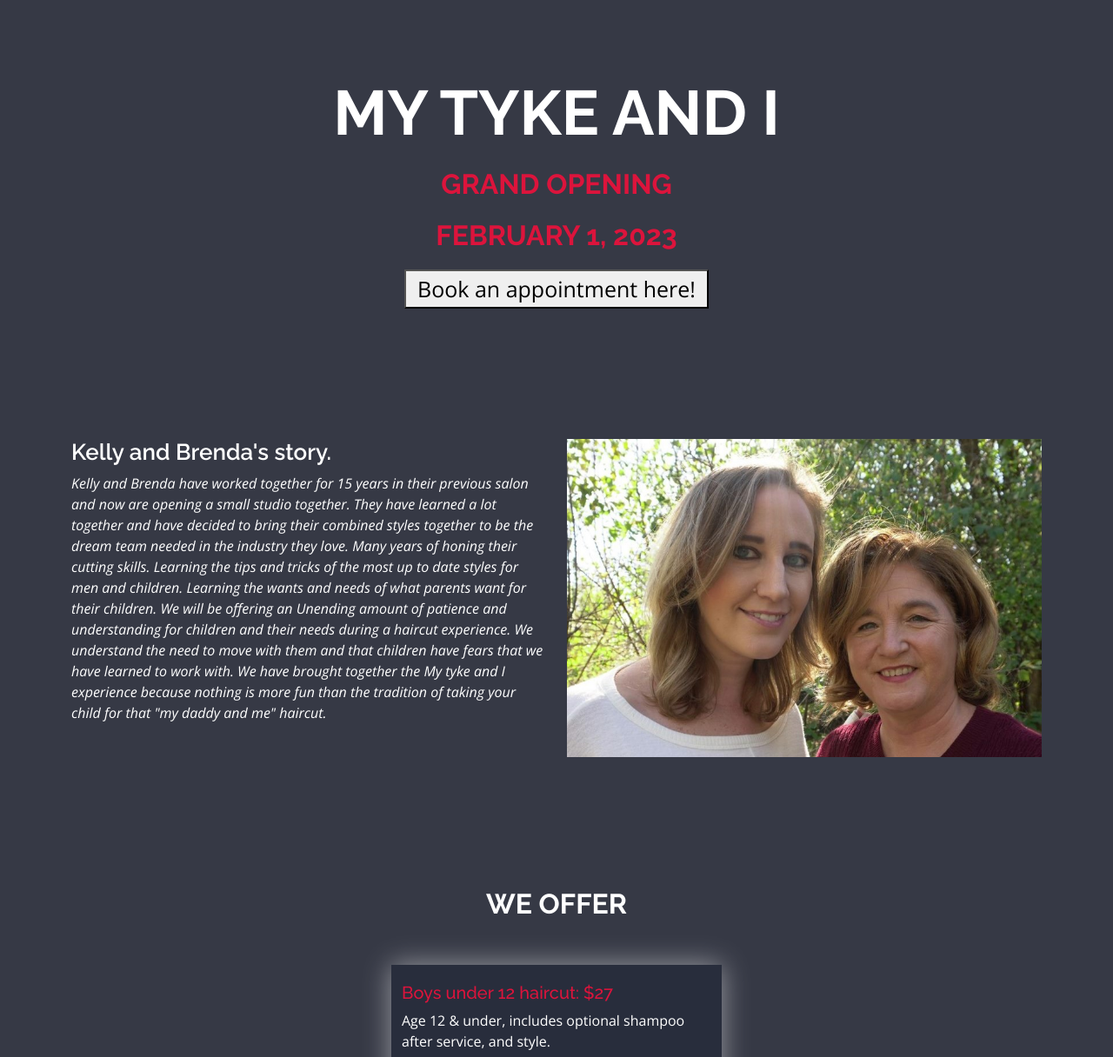
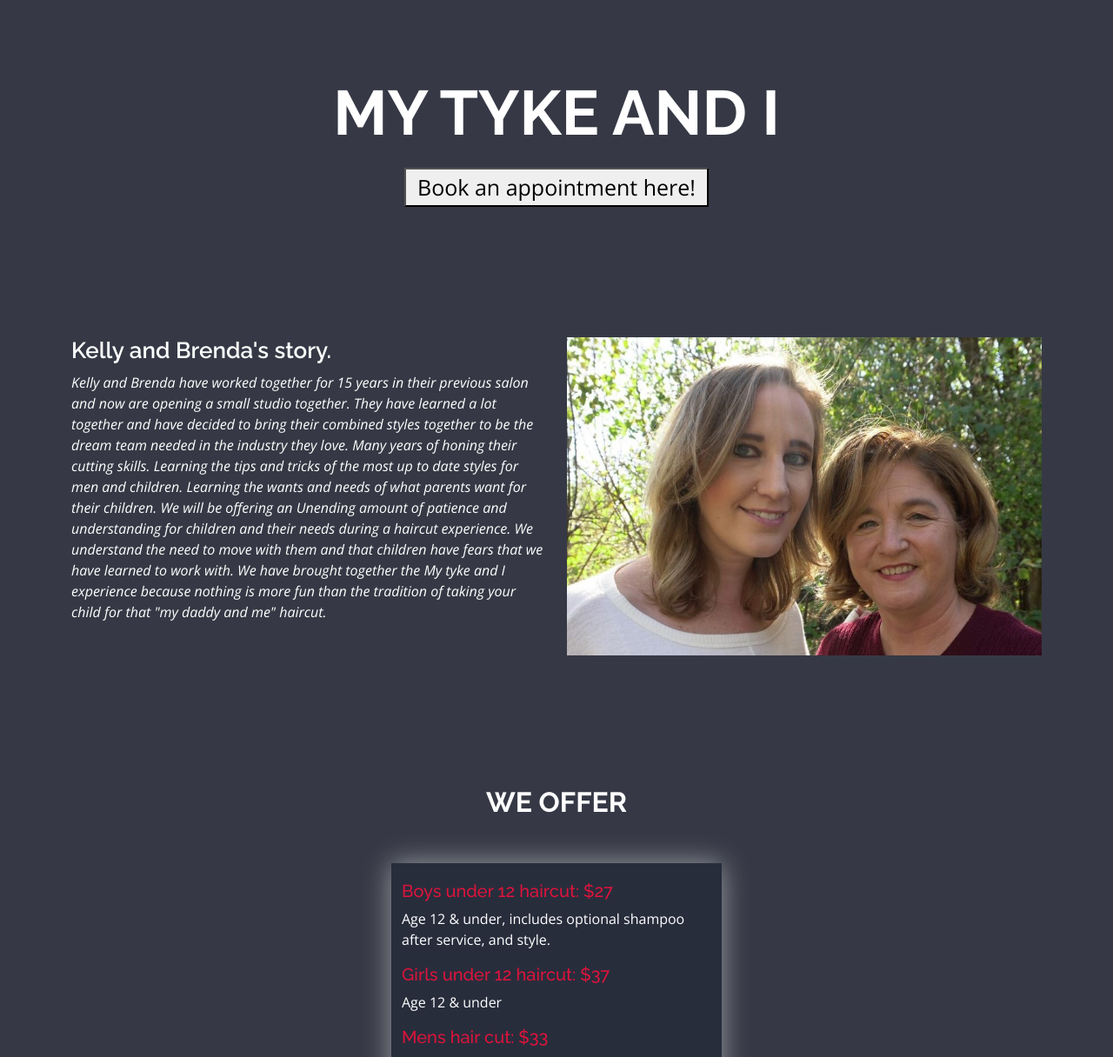
Before and after one commit to MyTykeAndI/Site, a plain HTML site: page index.html in a window 1280 px wide. Shown: the part 73-1289 px from the top of the page at 87% size. Drawn offline with nearby package versions, Linux system fonts and the light colour scheme.

Commit message:
Update index.html

```diff
--- a/index.html
+++ b/index.html
@@ -73,8 +73,6 @@
 
                 <div class="section-title">
                     <h2 style="font-size:72px">My Tyke and I</h2>
-                    <h2 style="color:crimson">Grand Opening</h2>
-                    <h2 style="color:crimson">February 1, 2023</h2>
                     <form>
                         <button type="button" style="width: 350px; height: 45px; font-size: 25px" onclick="window.location.href='https://outlook.office365.com/owa/calendar/MyTykeandI@MyTykeAndI.com/bookings/'">Book an appointment here!</button>
                     </form>
@@ -120,7 +118,7 @@
                             <h5 style="color:crimson">Boys under 12 haircut: $27</h5>
                             <p style="color:white">Age 12 & under, includes optional shampoo after service, and style.</p>
                             <h5 style="color:crimson">Girls under 12 haircut: $37</h5>
-                            <p style="color:white">Age 12 & under, includes optional shampoo after service, and style.</p>
+                            <p style="color:white">Age 12 & under</p>
                             <h5 style="color: crimson">Mens hair cut: $33</h5>
                             <p style="color:white">Includes optional brow trim, quick shampoo after service, and style.</p>
                             <h5 style="color: crimson">My tyke & I bundle: $48</h5>
```
